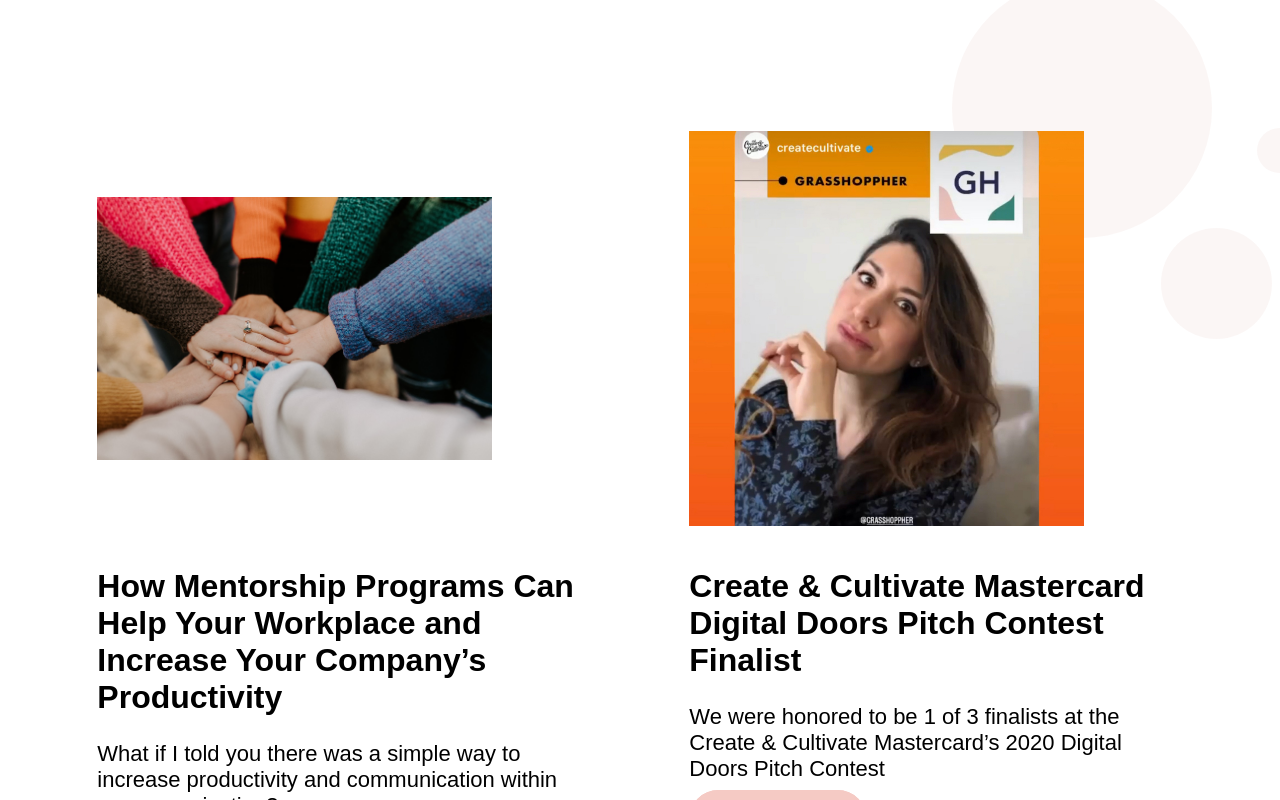
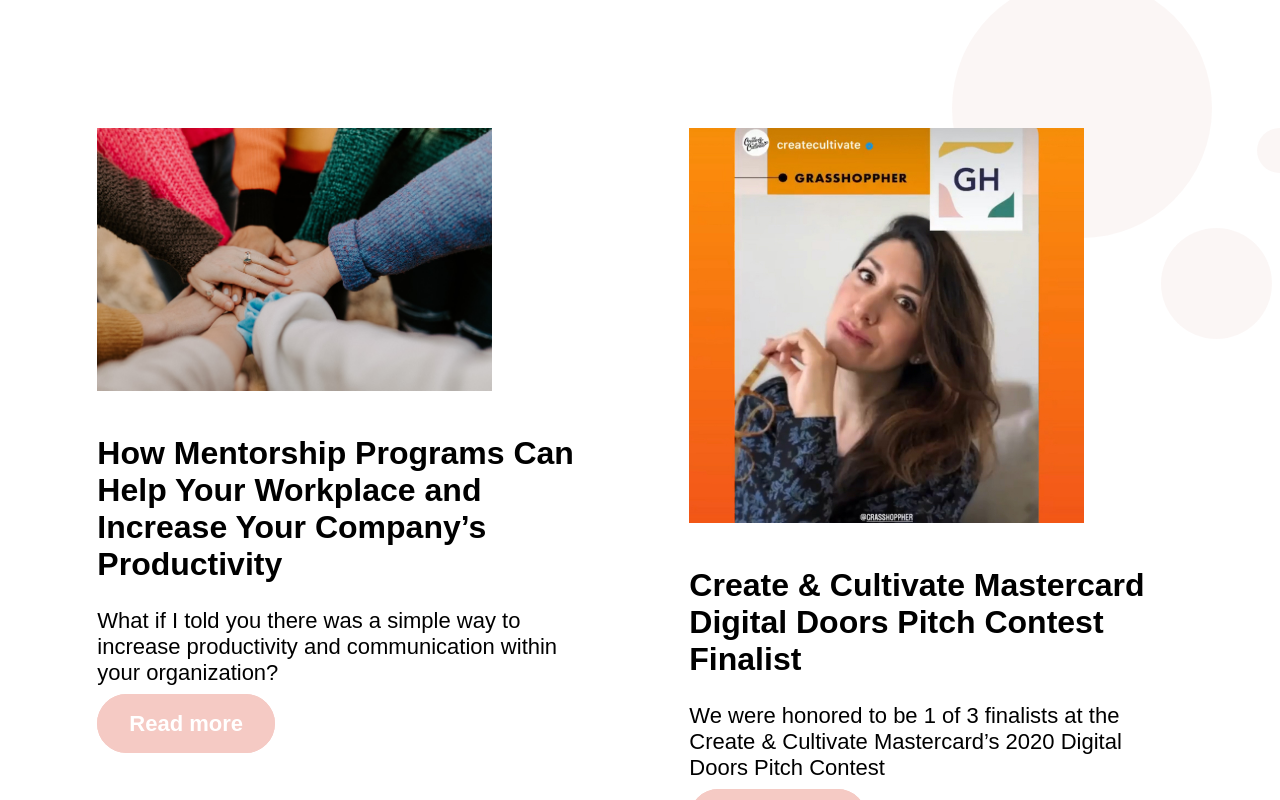
Before and after one commit to linnify/grasshoppher-website, a Next.js app: page /press-releases in a window 1280 px wide. Shown: the part 460-1260 px from the top of the page. Built offline with nearby package versions, Linux system fonts and the light colour scheme; no server answers; a web font is replaced by a local one.

Commit message:
press release again

```diff
--- a/components/PressItem.js
+++ b/components/PressItem.js
@@ -17,7 +17,7 @@ const Image = styled.div`
 export const PressItem = ({ post }) => {
   return(
     <div className={"col-xs-12 col-md-5 item"}>
-      <Image image={post.image} alt={post.title} className={"image item--image"}/>
+      <img src={post.image} alt={post.title} className={"image item--image"}/>
       <div className={"item--title"} id={post.id}>{post.title}</div>
       <div className={"item--author"}>{post.author}</div>
       <div className={"item--description"}>{post.description}</div>
```
